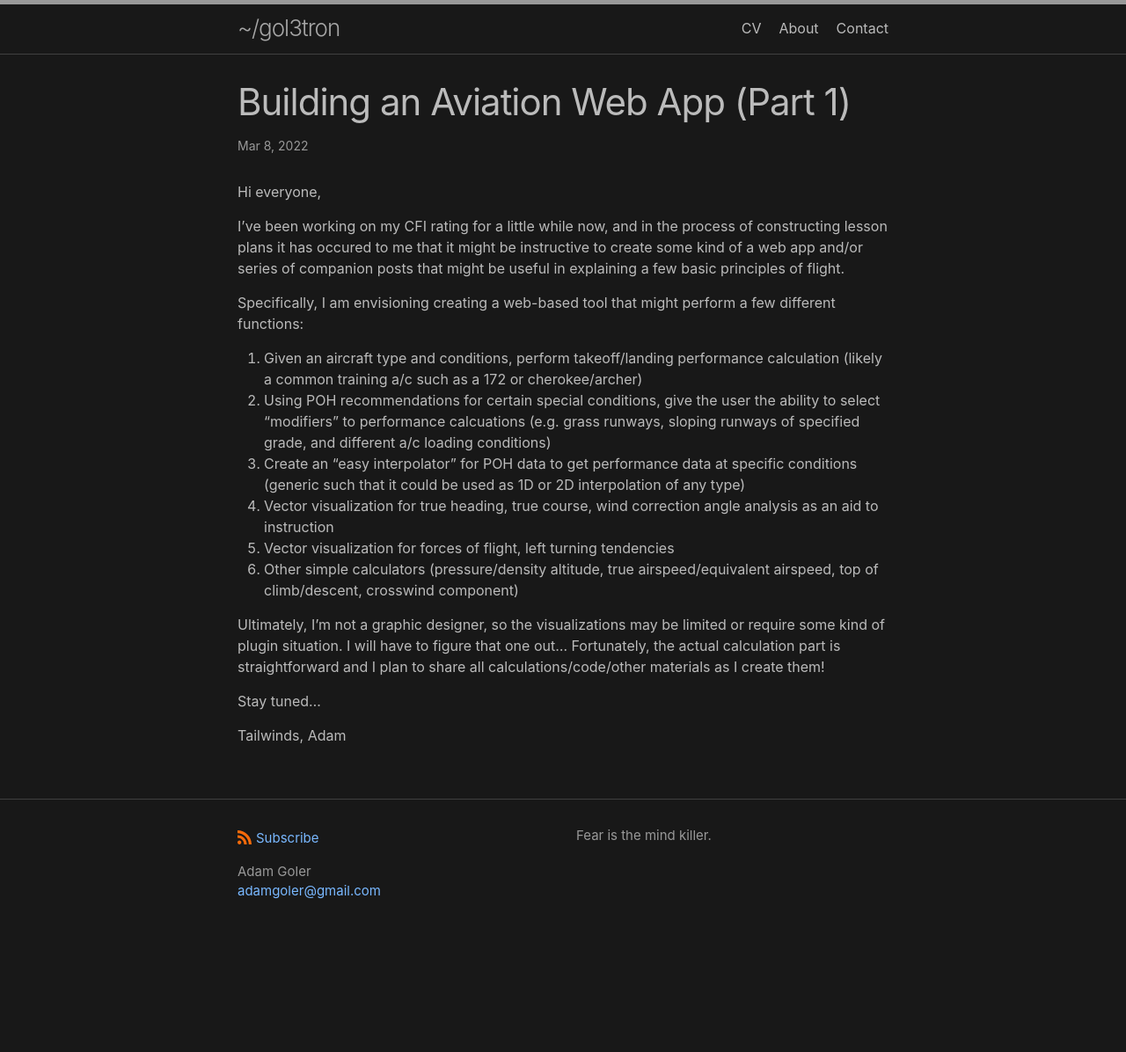
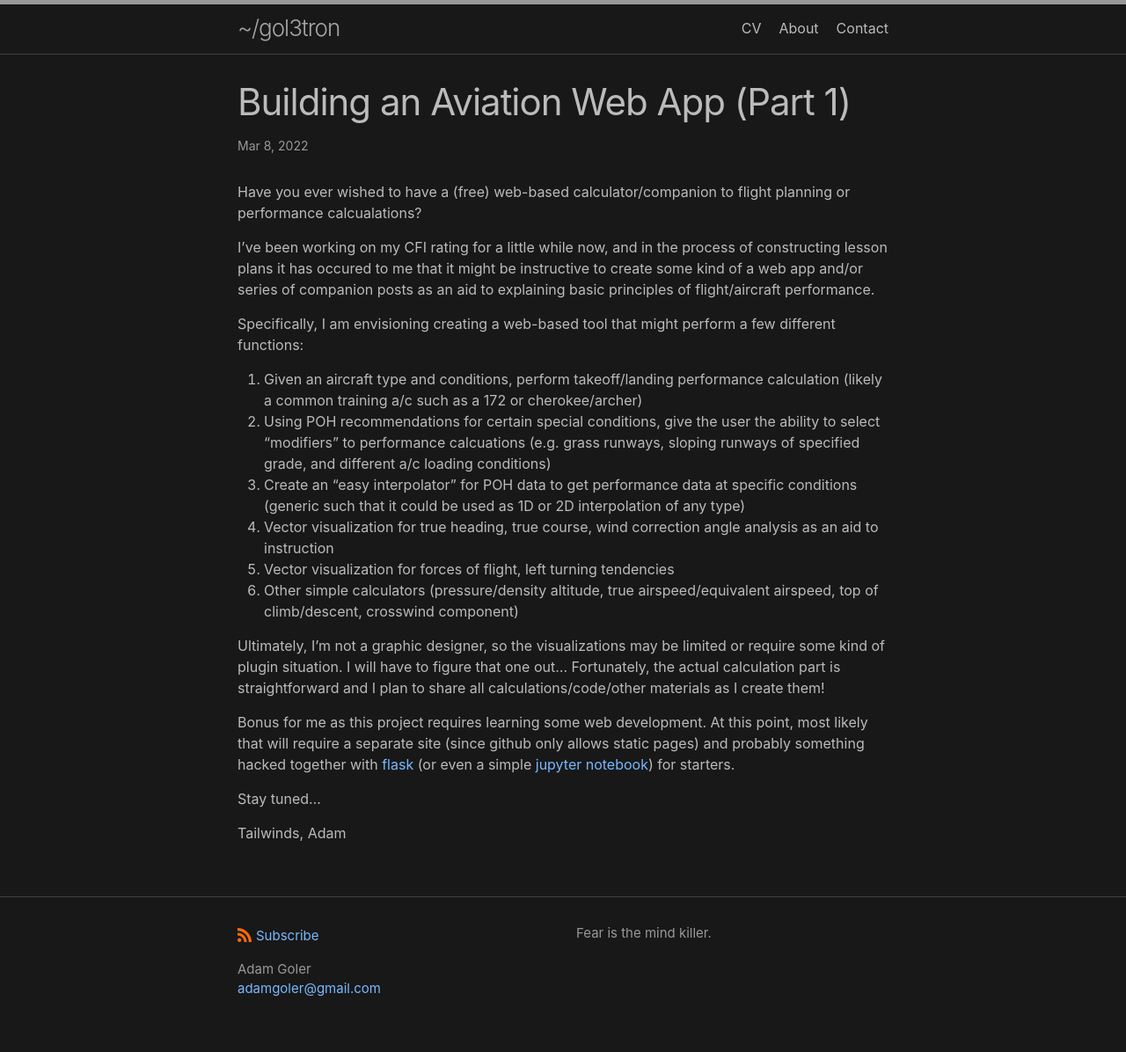
Before and after one commit to gol3tron/gol3tron.github.io, a Jekyll site: the page built from _posts/2022-03-08-Building-Av-Web-App-p1.md, in a window 1280 px wide. Shown: the whole page at 88% size. Built offline with Jekyll 4.4.1, drawn with Linux system fonts in a browser that asks for light colours; before the commit the page ends 1085 px from its top, so only the background shows below that.

Commit message:
Update 2022-03-08-Building-Av-Web-App-p1.md

```diff
--- a/_posts/2022-03-08-Building-Av-Web-App-p1.md
+++ b/_posts/2022-03-08-Building-Av-Web-App-p1.md
@@ -4,9 +4,9 @@ title: "Building an Aviation Web App (Part 1)"
 date: 2022-03-08
 tags: aviation python CFI
 ---
-Hi everyone,
+Have you ever wished to have a (free) web-based calculator/companion to flight planning or performance calcualations?
 
-I've been working on my CFI rating for a little while now, and in the process of constructing lesson plans it has occured to me that it might be instructive to create some kind of a web app and/or series of companion posts that might be useful in explaining a few basic principles of flight.
+I've been working on my CFI rating for a little while now, and in the process of constructing lesson plans it has occured to me that it might be instructive to create some kind of a web app and/or series of companion posts as an aid to explaining basic principles of flight/aircraft performance.
 
 Specifically, I am envisioning creating a web-based tool that might perform a few different functions:
 
@@ -19,6 +19,8 @@ Specifically, I am envisioning creating a web-based tool that might perform a fe
 
 Ultimately, I'm not a graphic designer, so the visualizations may be limited or require some kind of plugin situation. I will have to figure that one out... Fortunately, the actual calculation part is straightforward and I plan to share all calculations/code/other materials as I create them!
 
+Bonus for me as this project requires learning some web development. At this point, most likely that will require a separate site (since github only allows static pages) and probably something hacked together with [flask](https://flask.palletsprojects.com/en/2.0.x/) (or even a simple [jupyter notebook](https://jupyter.org/)) for starters.
+
 Stay tuned...
 
 Tailwinds,
```
